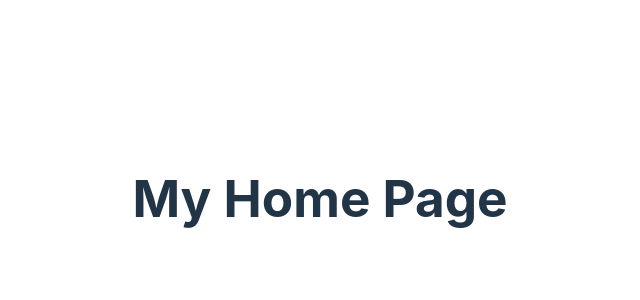
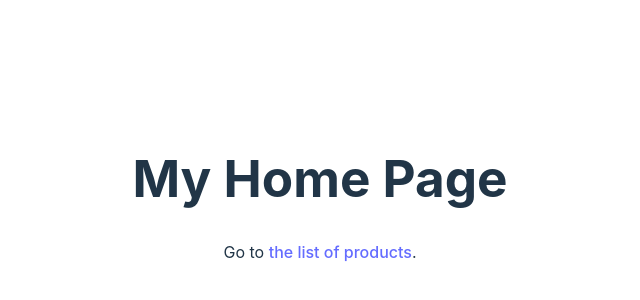
Before and after one commit to RailMazgutov/react-course, a React (Vite) app in the folder router-demo/: page / in a window 1280 px wide. Shown: the part 202-502 px from the top of the page, without its empty margins (320-960 px from the left). Built offline with nearby package versions, Linux system fonts and the light colour scheme.

Commit message:
feat router-demo: navigate to a link

```diff
--- a/router-demo/src/pages/Home.jsx
+++ b/router-demo/src/pages/Home.jsx
@@ -1,3 +1,10 @@
+import {Link} from "react-router-dom";
+
 export default function HomePage() {
-    return <h1>My Home Page</h1>;
+    return (
+        <>
+            <h1>My Home Page</h1>
+            <p>Go to <Link to='/products'>the list of products</Link>.</p>
+        </>
+    );
 }
```
